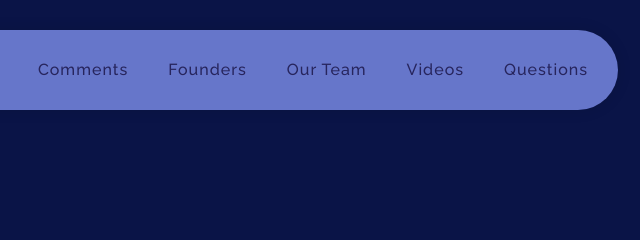
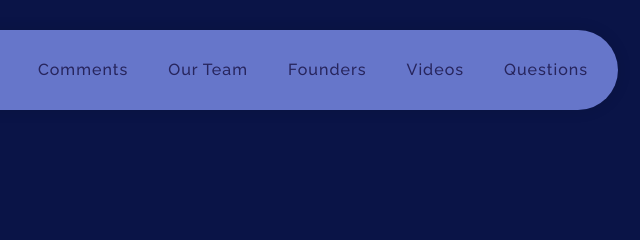
Before and after one commit to doraderin/doraderin.github.io, a plain HTML site: page index.html in a window 1280 px wide. Shown: the top 240 px of the page, 577-1217 px from the left. Drawn offline with nearby package versions, Linux system fonts and the light colour scheme; a script that the page names is missing.

Commit message:
Update index.html

```diff
--- a/index.html
+++ b/index.html
@@ -63,8 +63,8 @@ https://templatemo.com/tm-535-softy-pinko
                             <li><a href="#features">Gamejam</a></li>
                             <li><a href="#work-process">Program</a></li>
                             <li><a href="#testimonials">Comments</a></li>
-                            <li><a href="#pricing-plans">Founders</a></li>
-                            <li><a href="#names">Our Team</a></li>
+                            <li><a href="#pricing-plans">Our Team</a></li>
+                            <li><a href="#names">Founders</a></li>
                             <li><a href="#blog">Videos</a></li>
                             <li><a href="#contact-us">Questions</a></li>
                             <!--  <li><a href="index_en.html">EN</a></li>
@@ -351,7 +351,7 @@ https://templatemo.com/tm-535-softy-pinko
             <div class="row">
                 <div class="col-lg-12">
                     <div class="center-heading">
-                        <h2 class="section-title">Founders</h2>
+                        <h2 class="section-title">Our Team</h2>
                     </div>
                 </div>
                 <div class="offset-lg-3 col-lg-6">
```
